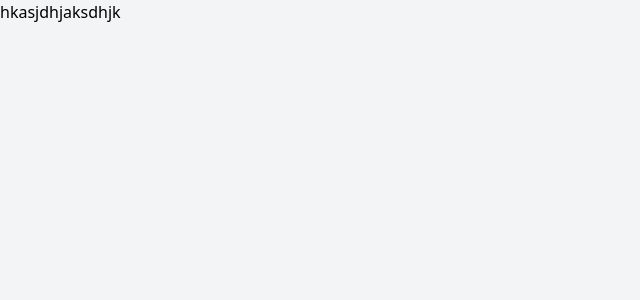
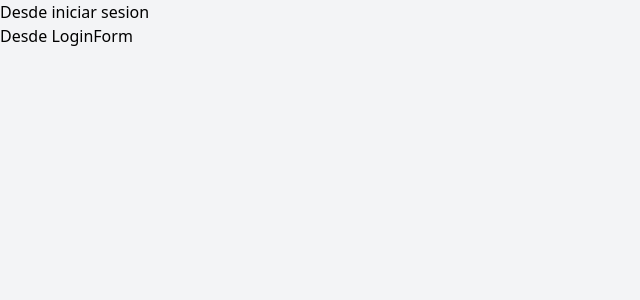
Before and after one commit to Saile16/API_crm, a React (Vite) app: page / in a window 1280 px wide. Shown: the top 300 px of the page, without its empty margins (0-640 px from the left). Built offline with nearby package versions, Linux system fonts and the light colour scheme.

Commit message:
Creamos rutas usando nueva version , repasar Outlet y rutas anidadas

```diff
--- a/package.json
+++ b/package.json
@@ -9,7 +9,8 @@
   },
   "dependencies": {
     "react": "^18.0.0",
-    "react-dom": "^18.0.0"
+    "react-dom": "^18.0.0",
+    "react-router-dom": "^6.3.0"
   },
   "devDependencies": {
     "@types/react": "^18.0.0",
--- a/src/App.jsx
+++ b/src/App.jsx
@@ -1,12 +1,23 @@
-import { useState } from 'react'
-
-
+import { useState } from "react";
+import { BrowserRouter, Routes, Route } from "react-router-dom";
+import IniciarSesion from "./layout/IniciarSesion";
+import Layout from "./layout/Layout";
+import Inicio from "./paginas/Inicio";
+import LoginForm from "./paginas/LoginForm";
 function App() {
-
-
+  // return <div className="App">asdasdsa</div>;
   return (
-    <h1>hkasjdhjaksdhjk</h1>
-  )
+    <BrowserRouter>
+      <Routes>
+        <Route path="/" element={<IniciarSesion />}>
+          <Route index element={<LoginForm />} />
+        </Route>
+        <Route path="/clientes" element={<Layout />}>
+          <Route index element={<Inicio />} />
+        </Route>
+      </Routes>
+    </BrowserRouter>
+  );
 }
 
-export default App
+export default App;
--- /dev/null
+++ b/src/layout/IniciarSesion.jsx
@@ -0,0 +1,13 @@
+import React from "react";
+import { Outlet } from "react-router-dom";
+
+const IniciarSesion = () => {
+  return (
+    <div>
+      <h1>Desde iniciar sesion</h1>
+      <Outlet />
+    </div>
+  );
+};
+
+export default IniciarSesion;
--- /dev/null
+++ b/src/layout/Layout.jsx
@@ -0,0 +1,13 @@
+import { Outlet } from "react-router-dom";
+
+const Layout = () => {
+  return (
+    <div>
+      <h1>Desde Layouts</h1>
+      {/* revisar esto repasar eloutlet vendria a ser en este caso Inicio mirar rutas*/}
+      <Outlet />
+    </div>
+  );
+};
+
+export default Layout;
--- a/src/main.jsx
+++ b/src/main.jsx
@@ -3,10 +3,10 @@
 import App from "./App";
 import "./index.css";
 
-// ReactDOM.createRoot(document.getElementById('root')).render(
-//   <React.StrictMode>
-//     <App />
-//   </React.StrictMode>
-// )
+ReactDOM.createRoot(document.getElementById("root")).render(
+  <React.StrictMode>
+    <App />
+  </React.StrictMode>
+);
 
-ReactDOM.createRoot(document.getElementById("root")).render(<App />);
+// ReactDOM.createRoot(document.getElementById("root")).render(<App />);
--- /dev/null
+++ b/src/paginas/EditarCliente.jsx
@@ -0,0 +1,7 @@
+import React from "react";
+
+const EditarCliente = () => {
+  return <div>EditarCliente</div>;
+};
+
+export default EditarCliente;
--- /dev/null
+++ b/src/paginas/Inicio.jsx
@@ -0,0 +1,7 @@
+import React from "react";
+
+const Inicio = () => {
+  return <div>Inicio</div>;
+};
+
+export default Inicio;
--- /dev/null
+++ b/src/paginas/LoginForm.jsx
@@ -0,0 +1,11 @@
+import React from "react";
+
+const LoginForm = () => {
+  return (
+    <div>
+      <h1>Desde LoginForm</h1>
+    </div>
+  );
+};
+
+export default LoginForm;
--- /dev/null
+++ b/src/paginas/NuevoCliente.jsx
@@ -0,0 +1,7 @@
+import React from "react";
+
+const NuevoCliente = () => {
+  return <div>NuevoCliente</div>;
+};
+
+export default NuevoCliente;
```
Also changed, not shown: 1 other file (tests, documents, lock files or other folders).
